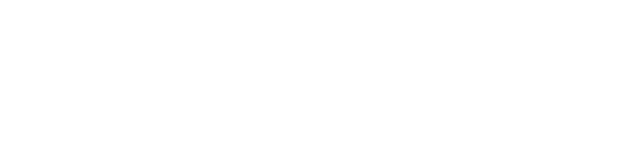
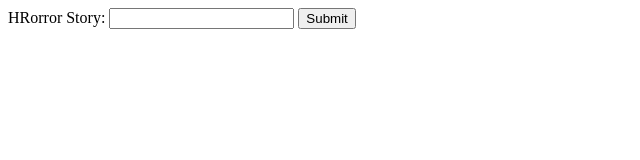
Before and after one commit to brendajin/HRorror, a website: page public/index.html in a window 1280 px wide. Shown: the whole page, without its empty margins (0-640 px from the left). Drawn offline with Linux system fonts and the light colour scheme.

Commit message:
added a form with a submit button

```diff
--- a/public/index.html
+++ b/public/index.html
@@ -4,11 +4,14 @@
 <title>HRorror</title>
 </head>
 <body>
+<form name="input" action="html_form_action.asp" method="get">
+HRorror Story: <input type="text" name="user">
+<input type="submit" value="Submit">
+</form>
 
 
 
 
-</div>
 
 </body>
 </html>
```
